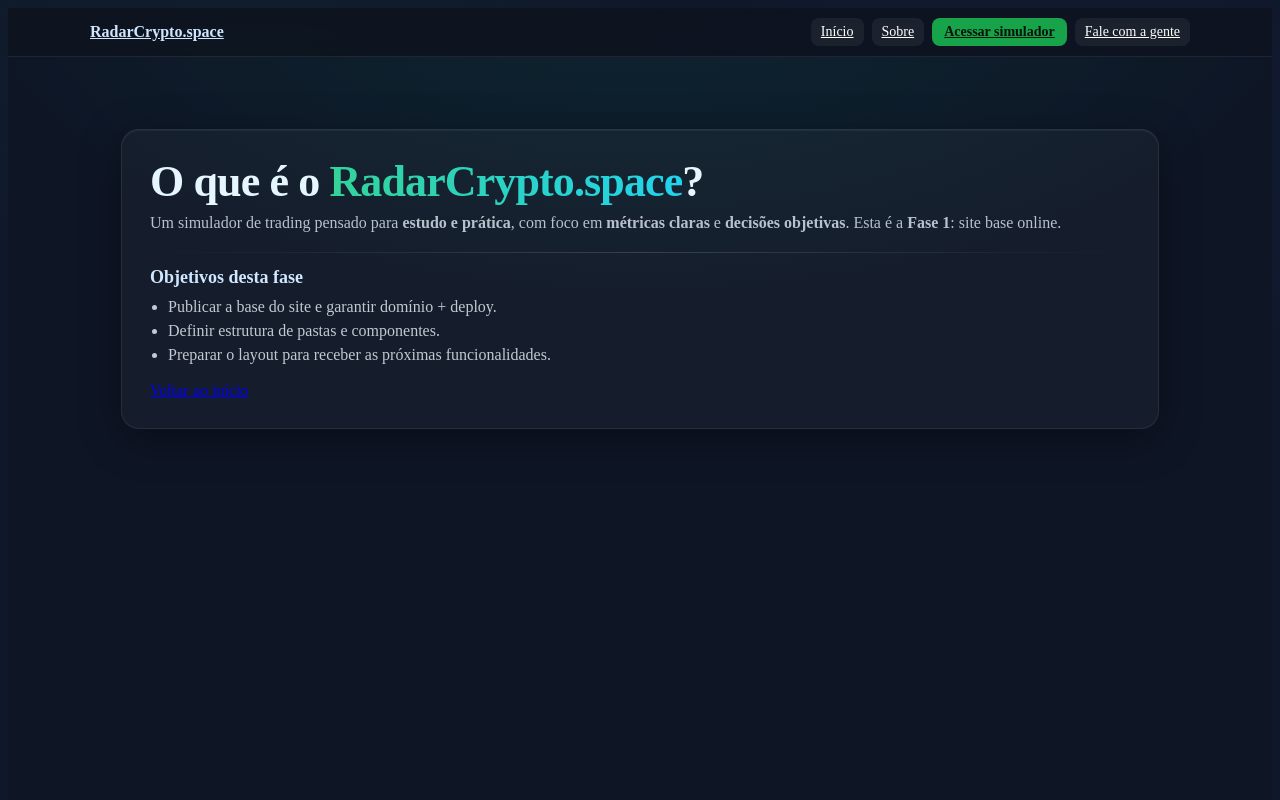
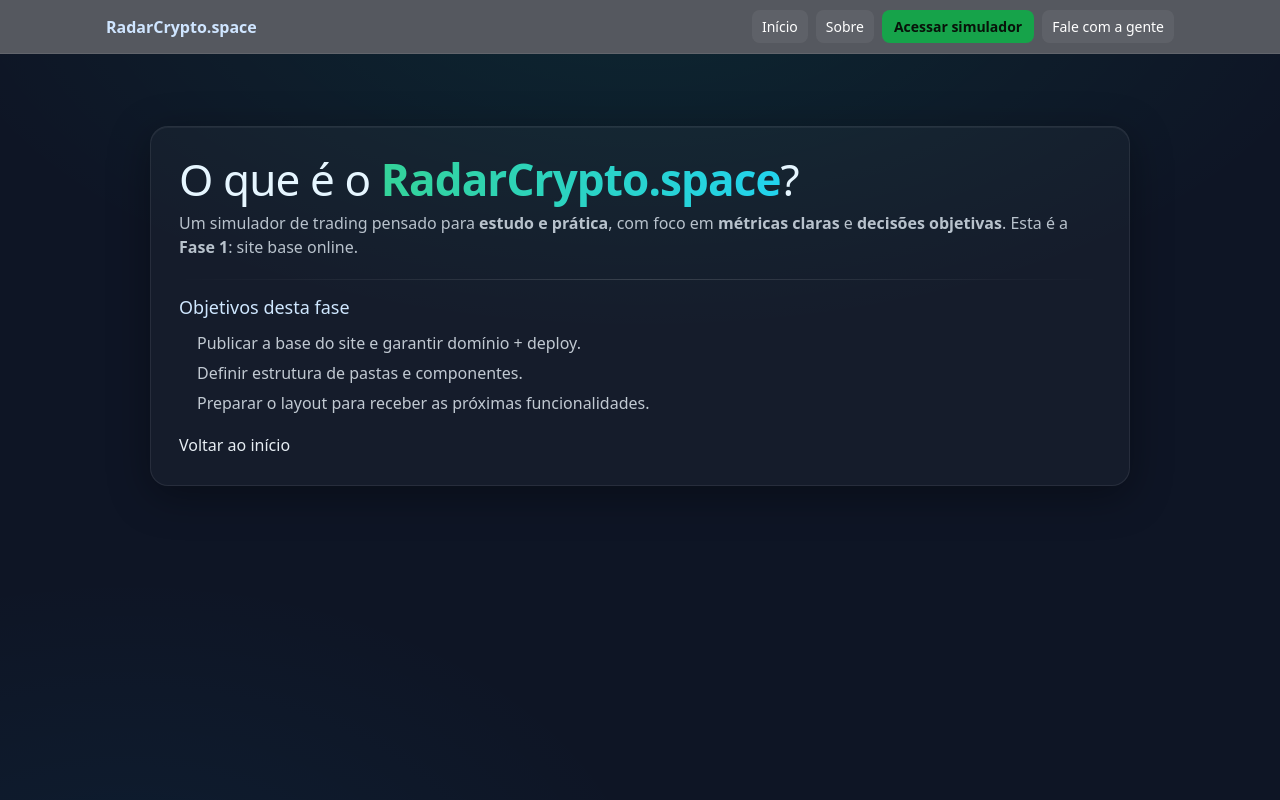
Before and after one commit to Ivanmonteiro-create/radarcripto.space, a Next.js app: page /sobre in a window 1280 px wide. Shown: the top 800 px of the page. Built offline with nearby package versions, Linux system fonts and the light colour scheme.

Commit message:
Update globals.css

```diff
--- a/styles/globals.css
+++ b/styles/globals.css
@@ -1,19 +1,47 @@
-html, body, #__next { height: 100%; }
-#__next { display: flex; flex-direction: column; }
-main { flex: 1 0 auto; }
+/* ==== Tailwind ==== */
+@tailwind base;
+@tailwind components;
+@tailwind utilities;
 
-/* Rodapé encostado, sem faixa vazia */
-section:last-of-type { margin-bottom: 0; }
-
-/* Fundo do site */
-body {
-  background:
-    radial-gradient(800px 400px at 20% 10%, rgba(34, 197, 94, 0.05), transparent 60%),
-    radial-gradient(800px 400px at 80% 20%, rgba(59, 130, 246, 0.045), transparent 60%),
-    #0f172a;
+/* -------------------------------------------------------
+   Escopo visual do simulador (/app/simulador)
+   - “sim-page” é aplicado no container raiz do page.jsx
+   - Garante contraste mesmo que a Home tenha outro tema
+-------------------------------------------------------- */
+.sim-page {
+  background: #111827; /* gray-900 */
+  color: #f3f4f6 !important; /* gray-100 */
 }
 
-/* Rodapé mais legível em telas escuras */
-footer, .footer {
-  color: #a8b3c7;
+/* tipografia e textos */
+.sim-page h1,
+.sim-page h2,
+.sim-page h3,
+.sim-page p,
+.sim-page span,
+.sim-page td,
+.sim-page th,
+.sim-page label,
+.sim-page small {
+  color: #e5e7eb !important; /* gray-200 */
 }
+
+/* inputs e selects */
+.sim-page input,
+.sim-page select,
+.sim-page textarea {
+  background: #1f2937;       /* gray-800 */
+  color: #f3f4f6;            /* gray-100 */
+  border: 1px solid #374151; /* gray-700 */
+}
+
+/* botões – deixam mais destaque ainda */
+.sim-page .btn {
+  color: #fff;
+  box-shadow: 0 6px 14px rgba(0,0,0,.25);
+}
+
+/* tabela */
+.sim-page table thead {
+  background: rgba(31, 41, 55, 0.6); /* gray-800/60 */
+}
```
